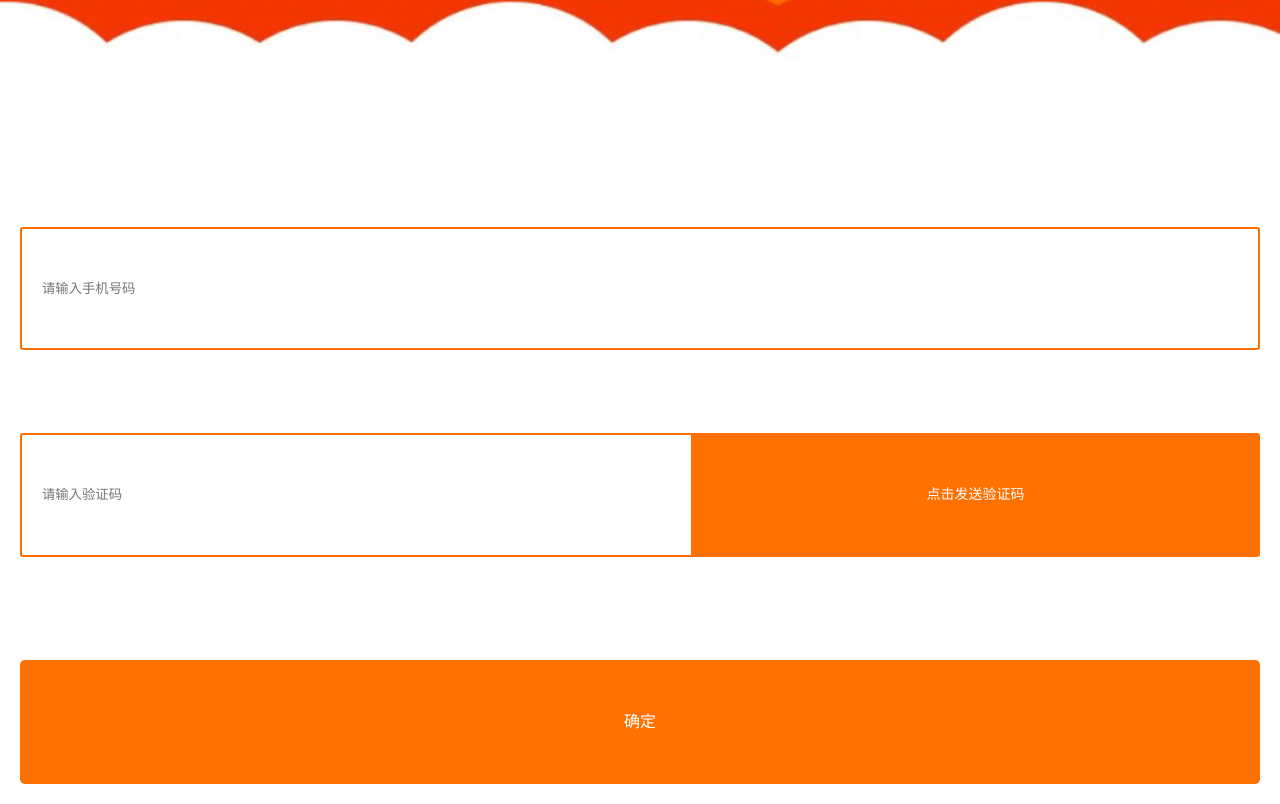
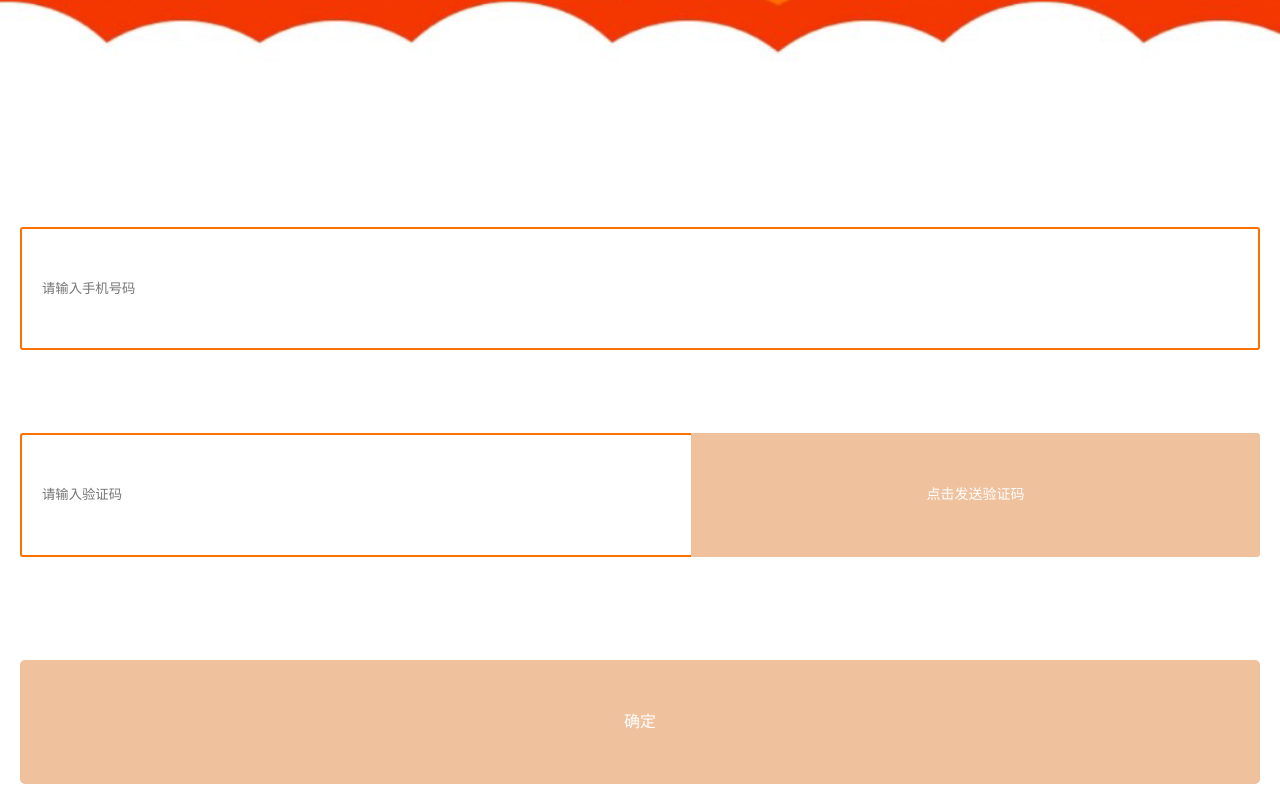
Before and after one commit to hotmanxp/duobao-vue, a Vue app: page /#/bind-mobile in a window 1280 px wide. Shown: the part 684-1488 px from the top of the page. Built offline with nearby package versions, Linux system fonts and the light colour scheme.

Commit message:
add logic

```diff
--- a/src/pages/bind-mobile/index.vue
+++ b/src/pages/bind-mobile/index.vue
@@ -7,24 +7,48 @@
       <input placeholder="请输入手机号码" class="input" v-model="mobile"/>
       <div class="check-code flex">
         <input class="input" placeholder="请输入验证码" v-model="checkCode"/>
-        <div class="send-btn flex-1" >点击发送验证码</div>
+        <div @click="getCheckCode" :class="`btn send-btn flex-1 ${sendBtnDisabled || !isValidMobile ? 'disabled' : ''}`" >{{sendBtnDisabled ? `剩余${remainTime}s` : '点击发送验证码'}}</div>
       </div>
-      <div class="confirm-btn" @click="send()">确定</div>
+      <div :class="`btn confirm-btn ${canConfirm ? '' : 'disabled'}`" @click="send()">确定</div>
     </div>
   </div>
 </template>
 
 <script>
+let timer = null
 export default {
   data () {
     return {
       mobile: '',
-      checkCode: ''
+      checkCode: '',
+      remainTime: -1
+    }
+  },
+  computed: {
+    sendBtnDisabled: function () {
+      return this.remainTime >= 0
+    },
+    canConfirm: function () {
+      return !!this.mobile && !!this.checkCode
+    },
+    isValidMobile: function () {
+      return !!this.mobile
     }
   },
   methods: {
     send: function () {
       console.log(this.mobile, this.checkCode)
+    },
+    getCheckCode: function () {
+      if (timer) return
+      this.remainTime = 30
+      timer = setInterval(() => {
+        --this.remainTime
+        if (this.remainTime < 0) {
+          clearInterval(timer)
+          timer = null
+        }
+      }, 1000)
     }
   }
 }
--- a/src/pages/bind-mobile/style.less
+++ b/src/pages/bind-mobile/style.less
@@ -6,6 +6,17 @@
       width: 100%;
     }
   }
+
+  .btn {
+    text-align: center;
+    color: @white;
+    background-color: @mainColor;
+    &.disabled {
+      background-color: #efc19d;
+      pointer-events: none;
+    }
+  }
+
   .form {
     padding-top: 20vh;
     padding: @px*154 20px 20px;
@@ -28,24 +39,21 @@
         width: @px * 650;
         display: block;
         border-radius: 3px 0 0 3px;
+        outline: none;
       }
 
       .send-btn {
-        background-color: @mainColor;
         line-height: @px * 120;
-        color: @white;
-        text-align: center;
         border: none;
         border-radius: 0 3px 3px 0;
+
       }
     }
   }
 
   .confirm-btn {
     line-height: @px * 120;
-    text-align: center;
-    background-color: @mainColor;
-    color: @white;
+
     font-size: 16px;
     margin-top: @px * 100;
     border-radius: 5px;
```
